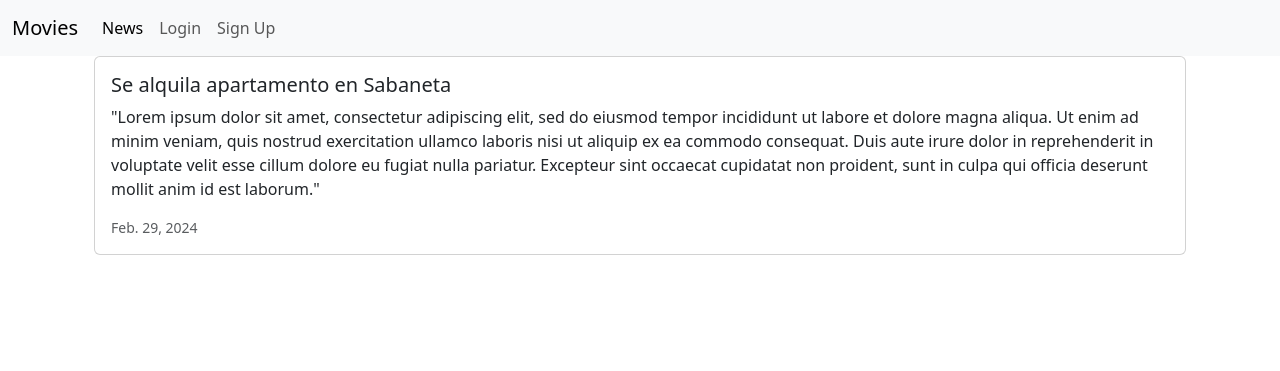
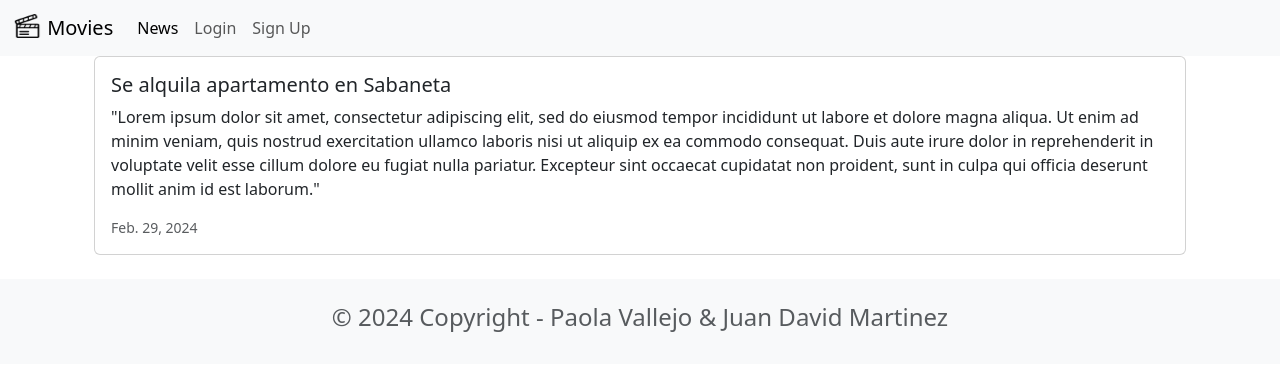
Before and after one commit to SaraCmque/tallerP1, a Django app: page /news/ in a window 1280 px wide. Shown: the top 371 px of the page. Run offline with Django 5.2, Linux system fonts and the light colour scheme; data comes from the database, SQL or seed files in the repository.

Commit message:
se agrega footer e imagen en navbar

```diff
--- a/moviereviews/settings.py
+++ b/moviereviews/settings.py
@@ -127,3 +127,6 @@ STATIC_URL = 'static/'
 # https://docs.djangoproject.com/en/5.0/ref/settings/#default-auto-field
 
 DEFAULT_AUTO_FIELD = 'django.db.models.BigAutoField'
+
+STATICFILES_DIRS = [os.path.join(BASE_DIR, "static"),
+                    'moviereviews/static/']
--- a/moviereviews/templates/base.html
+++ b/moviereviews/templates/base.html
@@ -5,7 +5,10 @@
 
 <nav class="navbar navbar-expand-lg bg-body-tertiary">
     <div class="container-fluid">
-      <a class="navbar-brand" href="{% url 'home' %}">Movies</a>
+      <a class="navbar-brand" href="{% url 'home' %}">
+        {% load static %}
+        <img src="{% static 'images/home.png' %}" alt="" width="30" height="24" class="d-inline-block align-text-top"/>
+        Movies</a>
       <button class="navbar-toggler" type="button" data-bs-toggle="collapse" data-bs-target="#navbarNav" aria-controls="navbarNav" aria-expanded="false" aria-label="Toggle navigation">
         <span class="navbar-toggler-icon"></span>
       </button>
@@ -29,3 +32,13 @@
     {% block content %}
     {% endblock content %}
 </div>
+
+<footer class="text-center text-lg-start bg-light text-muted mt-4">
+    <div class="container">
+      <div class="row">
+        <div class="text-center p-4">
+          <h4>© 2024 Copyright - Paola Vallejo & Juan David Martinez</h4>
+        </div>
+      </div>
+    </div>
+  </footer>
```
Also changed, not shown: moviereviews/static/images/home.png (added), moviereviews/static/images/movie.png (added).
